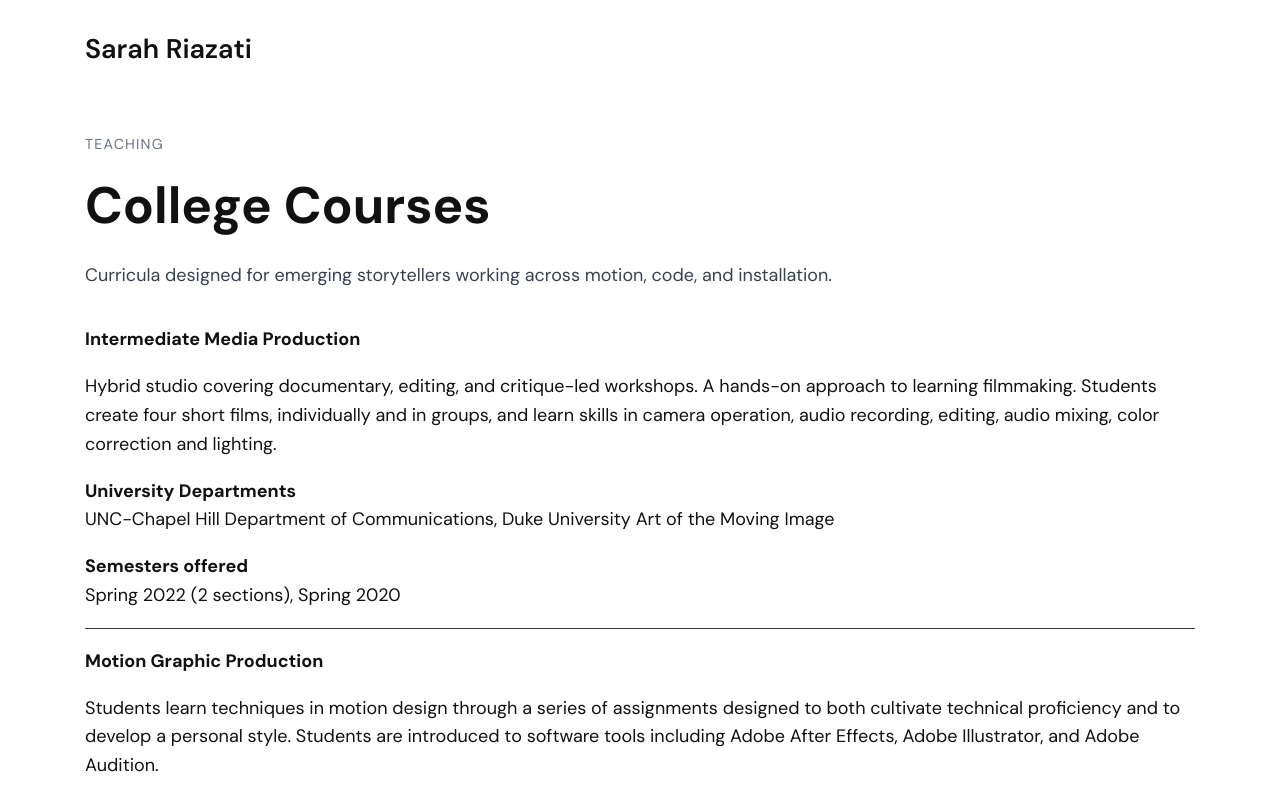
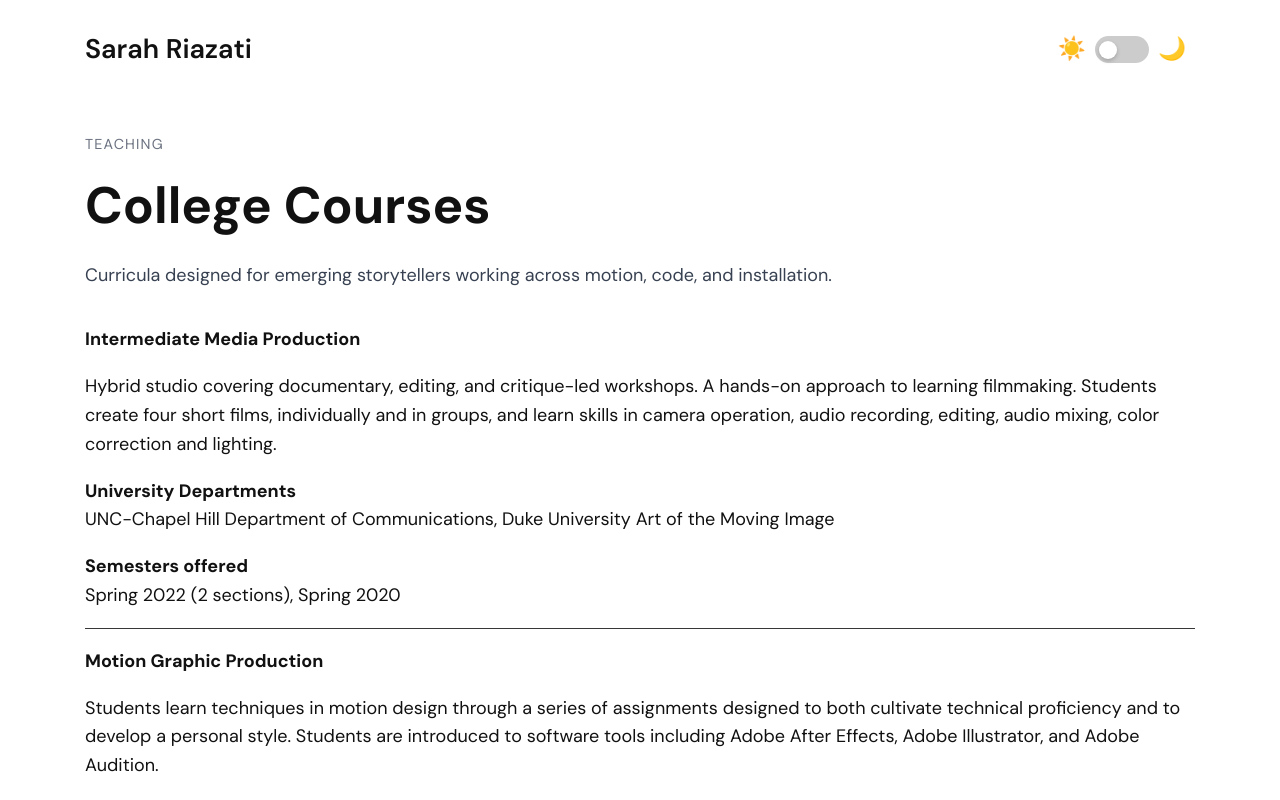
Before and after one commit to smriazati/web25, a Next.js app: page /college-courses in a window 1280 px wide. Shown: the top 800 px of the page. Built offline with nearby package versions, Linux system fonts and the light colour scheme.

Commit message:
Add dark mode functionality: implemented DarkModeToggle component, updated global styles for dark mode support, and added theme initialization script in layout. Enhanced header and footer styles for dark mode compatibility.

```diff
--- a/app/globals.css
+++ b/app/globals.css
@@ -16,6 +16,13 @@ body {
   font-family: var(--font-dm-sans), "Helvetica Neue", Helvetica, Arial, sans-serif;
   background-color: #fff;
   color: #111;
+  transition: background-color 0.3s, color 0.3s;
+}
+
+:root.dark,
+:root.dark body {
+  background-color: #111;
+  color: #fff;
 }
 
 body {
--- a/app/layout.tsx
+++ b/app/layout.tsx
@@ -1,5 +1,6 @@
 import type { Metadata } from "next";
 import { DM_Sans } from "next/font/google";
+import Script from "next/script";
 
 import Layout from "@/components/Layout";
 import { getSiteConfig } from "@/lib/content";
@@ -30,8 +31,26 @@ export default function RootLayout({
   children: React.ReactNode;
 }>) {
   return (
-    <html lang="en">
+    <html lang="en" suppressHydrationWarning>
       <body className={dmSans.variable}>
+        <Script
+          id="theme-init"
+          strategy="beforeInteractive"
+          dangerouslySetInnerHTML={{
+            __html: `
+              (function() {
+                try {
+                  const savedTheme = localStorage.getItem('theme');
+                  const prefersDark = window.matchMedia('(prefers-color-scheme: dark)').matches;
+                  const shouldBeDark = savedTheme === 'dark' || (!savedTheme && prefersDark);
+                  if (shouldBeDark) {
+                    document.documentElement.classList.add('dark');
+                  }
+                } catch (e) {}
+              })();
+            `,
+          }}
+        />
         <Layout siteConfig={siteConfig}>{children}</Layout>
       </body>
     </html>
--- /dev/null
+++ b/components/DarkModeToggle.tsx
@@ -0,0 +1,52 @@
+"use client";
+
+import { useEffect, useState } from "react";
+import styles from "@/styles/DarkModeToggle.module.css";
+
+const DarkModeToggle = () => {
+  const [isDark, setIsDark] = useState(false);
+
+  useEffect(() => {
+    // Check for saved theme preference or default to light mode
+    const savedTheme = localStorage.getItem("theme");
+    const prefersDark = window.matchMedia("(prefers-color-scheme: dark)").matches;
+    const shouldBeDark = savedTheme === "dark" || (!savedTheme && prefersDark);
+
+    setIsDark(shouldBeDark);
+    if (shouldBeDark) {
+      document.documentElement.classList.add("dark");
+    } else {
+      document.documentElement.classList.remove("dark");
+    }
+  }, []);
+
+  const toggleTheme = () => {
+    const newIsDark = !isDark;
+    setIsDark(newIsDark);
+
+    if (newIsDark) {
+      document.documentElement.classList.add("dark");
+      localStorage.setItem("theme", "dark");
+    } else {
+      document.documentElement.classList.remove("dark");
+      localStorage.setItem("theme", "light");
+    }
+  };
+
+  return (
+    <button
+      className={styles.toggle}
+      onClick={toggleTheme}
+      aria-label={isDark ? "Switch to light mode" : "Switch to dark mode"}
+      type="button"
+    >
+      <span className={styles.icon}>☀️</span>
+      <span className={styles.slider}>
+        <span className={`${styles.sliderThumb} ${isDark ? styles.sliderThumbDark : ""}`} />
+      </span>
+      <span className={styles.icon}>🌙</span>
+    </button>
+  );
+};
+
+export default DarkModeToggle;
--- a/components/Header.tsx
+++ b/components/Header.tsx
@@ -1,6 +1,7 @@
 import Link from "next/link";
 
 import styles from "@/styles/Header.module.css";
+import DarkModeToggle from "@/components/DarkModeToggle";
 
 interface HeaderProps {
   siteName: string;
@@ -16,6 +17,8 @@ const Header = ({ siteName, tagline, navLinks }: HeaderProps) => (
       </Link>
       {/* <p className={styles.tagline}>{tagline}</p> */}
     </div>
+    <div className={styles.headerRight}>
+      <DarkModeToggle />
       {/* <nav>
         <ul className={styles.navList}>
           {navLinks.map((link) => (
@@ -27,6 +30,7 @@ const Header = ({ siteName, tagline, navLinks }: HeaderProps) => (
           ))}
         </ul>
       </nav> */}
+    </div>
   </header>
 );
 
--- a/styles/BackLink.module.css
+++ b/styles/BackLink.module.css
@@ -6,3 +6,10 @@
   margin-top: 2rem;
   color: #111;
 }
+
+
+
+:global(.dark) .backLink {
+  background: #111;
+  color: #fff;
+}
--- /dev/null
+++ b/styles/DarkModeToggle.module.css
@@ -0,0 +1,55 @@
+.toggle {
+  display: flex;
+  align-items: center;
+  gap: 0.5rem;
+  background: transparent;
+  border: none;
+  cursor: pointer;
+  padding: 0.5rem;
+  border-radius: 0.5rem;
+  transition: background-color 0.2s;
+}
+
+.toggle:hover {
+  background-color: rgba(0, 0, 0, 0.05);
+}
+
+:global(.dark) .toggle:hover {
+  background-color: rgba(255, 255, 255, 0.1);
+}
+
+.icon {
+  font-size: 1.25rem;
+  line-height: 1;
+  user-select: none;
+}
+
+.slider {
+  position: relative;
+  width: 3rem;
+  height: 1.5rem;
+  background-color: #ccc;
+  border-radius: 1rem;
+  transition: background-color 0.3s;
+  cursor: pointer;
+}
+
+:global(.dark) .slider {
+  background-color: #4a5568;
+}
+
+.sliderThumb {
+  position: absolute;
+  top: 0.25rem;
+  left: 0.25rem;
+  width: 1rem;
+  height: 1rem;
+  background-color: #fff;
+  border-radius: 50%;
+  transition: transform 0.3s ease;
+  box-shadow: 0 2px 4px rgba(0, 0, 0, 0.2);
+}
+
+.sliderThumbDark {
+  transform: translateX(1.5rem);
+}
--- a/styles/Footer.module.css
+++ b/styles/Footer.module.css
@@ -10,6 +10,12 @@
 .footer,
 .footer a {
   color: #1a1a1a;
+  transition: color 0.2s;
+}
+
+:global(.dark) .footer,
+:global(.dark) .footer a {
+  color: #e5e5e5;
 }
 
 .footer a {
--- a/styles/Header.module.css
+++ b/styles/Header.module.css
@@ -4,6 +4,7 @@
   gap: 1rem;
   padding: 1.5rem;
   /* border-bottom: 1px solid #e5e5e5; */
+  position: relative;
 }
 
 @media (min-width: 768px) {
@@ -15,17 +16,41 @@
   }
 }
 
+.headerRight {
+  display: flex;
+  align-items: center;
+  gap: 1rem;
+}
+
+@media (min-width: 768px) {
+  .headerRight {
+    position: absolute;
+    top: 1.5rem;
+    right: 2.5rem;
+  }
+}
+
 .siteName {
   font-size: 1.5rem;
   font-weight: 600;
   color: #111;
   text-decoration: none;
+  transition: color 0.2s;
+}
+
+:global(.dark) .siteName {
+  color: #fff;
 }
 
 .tagline {
   margin: 0.25rem 0 0;
   color: #4b5563;
   max-width: 36rem;
+  transition: color 0.2s;
+}
+
+:global(.dark) .tagline {
+  color: #9ca3af;
 }
 
 .navList {
@@ -43,6 +68,11 @@
   letter-spacing: 0.08em;
   color: #111;
   text-decoration: none;
+  transition: color 0.2s;
+}
+
+:global(.dark) .navLink {
+  color: #fff;
 }
 
 .navLink:hover,
--- a/styles/Layout.module.css
+++ b/styles/Layout.module.css
@@ -6,6 +6,12 @@
   flex-direction: column;
   background: #fff;
   color: #111;
+  transition: background-color 0.3s, color 0.3s;
+}
+
+:global(.dark) .shell {
+  background: #111;
+  color: #fff;
 }
 
 .main {
--- a/styles/PageTitle.module.css
+++ b/styles/PageTitle.module.css
@@ -8,6 +8,11 @@
   font-size: 0.8rem;
   color: #6b7280;
   margin-bottom: 0.5rem;
+  transition: color 0.2s;
+}
+
+:global(.dark) .eyebrow {
+  color: #9ca3af;
 }
 
 .title {
@@ -19,4 +24,9 @@
   margin-top: 0.75rem;
   max-width: 45rem;
   color: #374151;
+  transition: color 0.2s;
 }
+
+:global(.dark) .description {
+  color: #d1d5db;
+}
--- a/styles/VideoProjectDetail.module.css
+++ b/styles/VideoProjectDetail.module.css
@@ -41,3 +41,9 @@
   justify-content: space-between;
   align-items: center;
 }
+
+.navigation a {
+  align-items: center;
+  font-size: 0.8rem;
+  margin-top: 2rem;
+}
```
Lines whose indentation alone changed are shown as unchanged.
